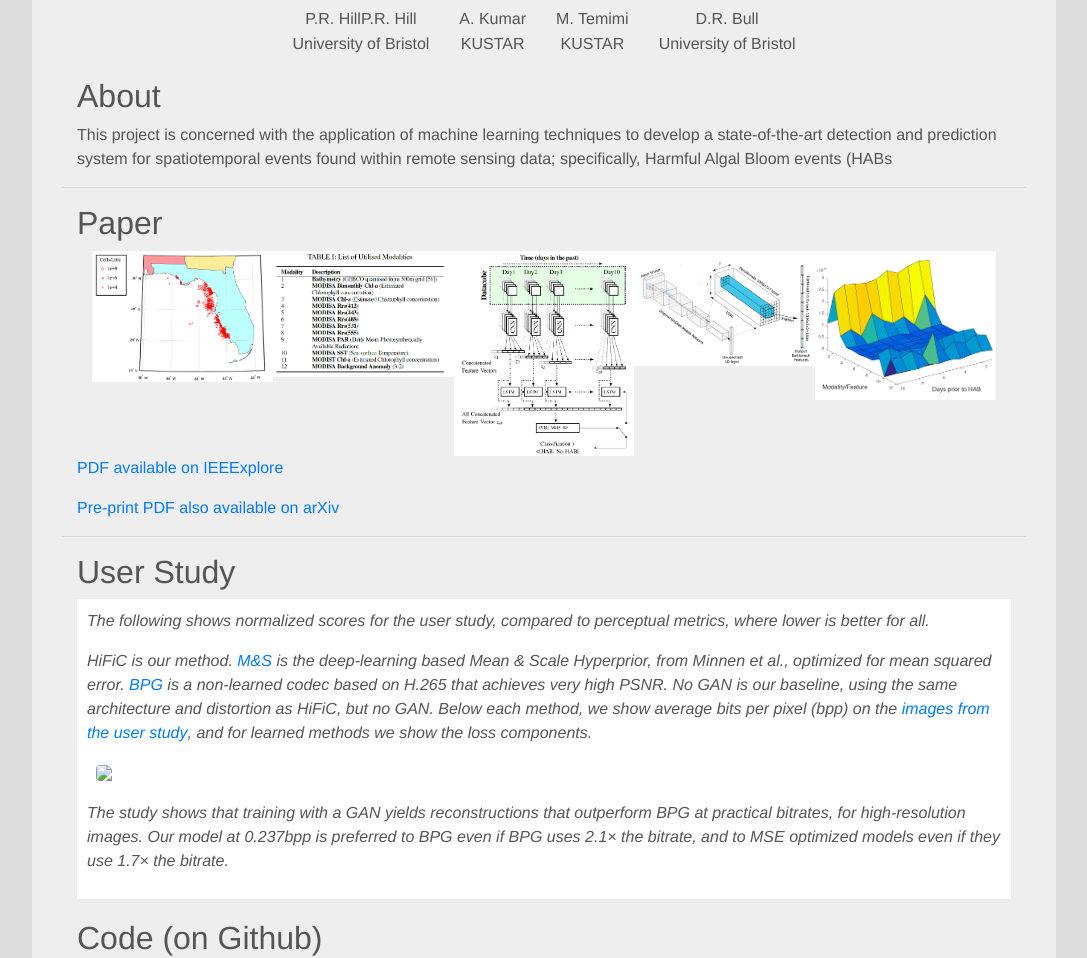
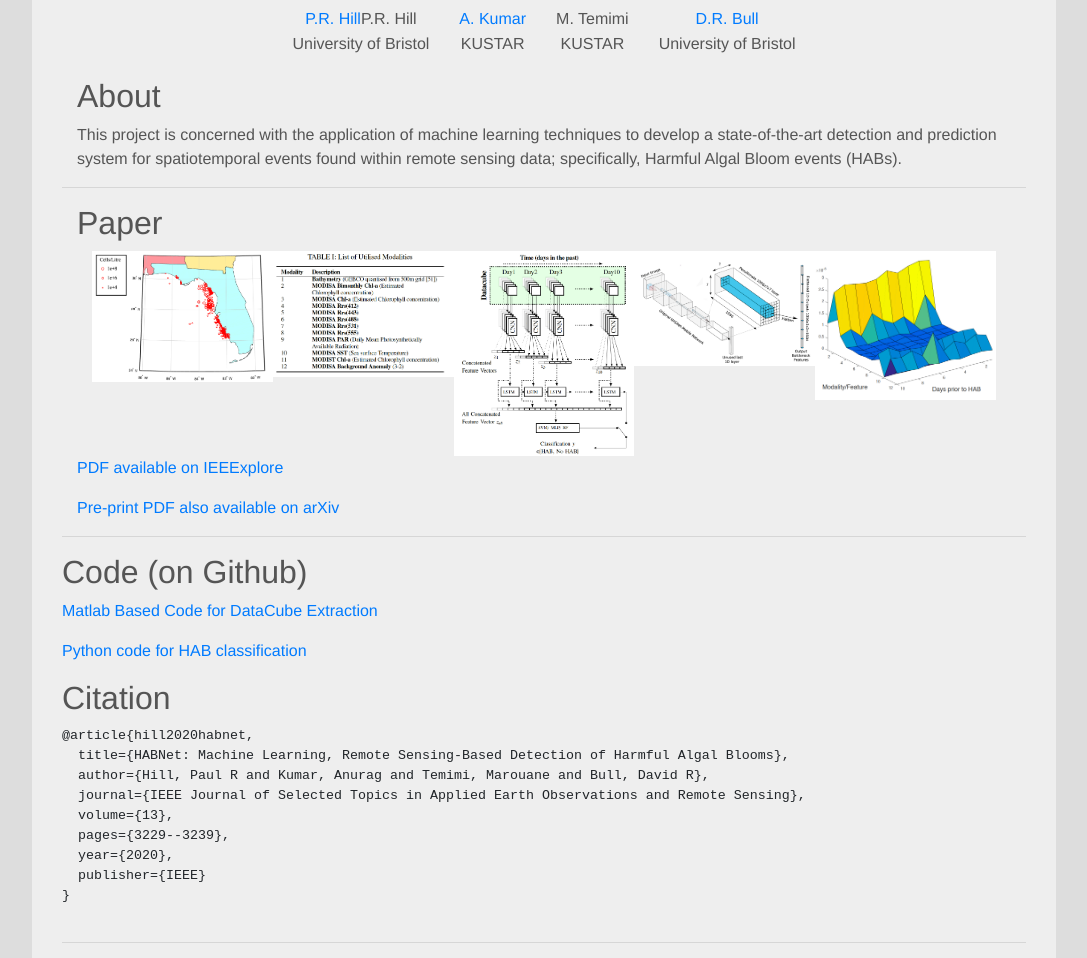
Before and after one commit to csprh/HABNET, a website: page index.html in a window 1280 px wide. Shown: the part 160-1118 px from the top of the page, without its empty margins (96-1183 px from the left). Drawn offline with nearby package versions, Linux system fonts and the light colour scheme.

Commit message:
first commit

```diff
--- a/index.html
+++ b/index.html
@@ -26,14 +26,14 @@
 <div class="page-container">
     <div class="inner">
         <div class="title">
-            <h1>HABNet:Machine Learning, Remote
+            <h1>HABNet: Machine Learning, Remote
 Sensing Based Detection of Harmful Algal Blooms</h1>
             <div class="container-sm">
                 <div class="row justify-content-md-center">
-                    <div class="col-sm-auto"><p><a hfref='http://www.bristol.ac.uk/engineering/people/paul-r-hill/index.html'>P.R. Hill</a>P.R. Hill</p><p>University of Bristol</p></div>
-                    <div class="col-sm-auto"><p><a hfref='https://scholar.google.com/citations?user=srDQE6sAAAAJl'>A. Kumar</a></p><p>KUSTAR</p></div>
-                    <div class="col-sm-auto"><p<a hfref='https://www.ku.ac.ae/academics/college-of-engineering/department/department-of-civil-infrastructure-and-environmental-engineering/people/dr-marouane-temimi'>M. Temimi</a></p><p>KUSTAR</p></div>
-		    <div class="col-sm-auto"><p><a hfref='http://www.bristol.ac.uk/engineering/people/david-r-bull/index.html'>D.R. Bull</a></p><p>University of Bristol</p></div>
+                    <div class="col-sm-auto"><p><a href='http://www.bristol.ac.uk/engineering/people/paul-r-hill/index.html'>P.R. Hill</a>P.R. Hill</p><p>University of Bristol</p></div>
+                    <div class="col-sm-auto"><p><a href='https://scholar.google.com/citations?user=srDQE6sAAAAJl'>A. Kumar</a></p><p>KUSTAR</p></div>
+                    <div class="col-sm-auto"><p<a href='https://www.ku.ac.ae/academics/college-of-engineering/department/department-of-civil-infrastructure-and-environmental-engineering/people/dr-marouane-temimi'>M. Temimi</a></p><p>KUSTAR</p></div>
+		    <div class="col-sm-auto"><p><a href='http://www.bristol.ac.uk/engineering/people/david-r-bull/index.html'>D.R. Bull</a></p><p>University of Bristol</p></div>
                 </div>
             </div>
         </div>
@@ -43,7 +43,7 @@ Sensing Based Detection of Harmful Algal Blooms</h1>
             <p>This project is concerned with the application of machine
 learning techniques to develop a state-of-the-art detection and
 prediction system for spatiotemporal events found within remote
-sensing data; specifically, Harmful Algal Bloom events (HABs
+sensing data; specifically, Harmful Algal Bloom events (HABs).
             </p>
         </div>
         <hr/>
@@ -68,40 +68,6 @@ sensing data; specifically, Harmful Algal Bloom events (HABs
             </p>
         </div>
         <hr/>
-        <div class="container-md">
-            <h2>User Study</h2>
-            <div class="outlined">
-                <div class="caption">
-                    <p>
-                        The following shows
-                        normalized scores for the user study, compared to perceptual metrics,
-                        where <strong>lower is better</strong> for all.
-                    </p>
-                    <p>
-                        <strong>HiFiC</strong> is our method.
-                        <a href="http://papers.nips.cc/paper/8275-joint-autoregressive-and-hierarchical-priors-for-learned-image-compression.pdf">
-                            M&amp;S</a> is the deep-learning based <em>Mean &amp; Scale Hyperprior</em>,
-                        from Minnen et al.,
-                        optimized for mean squared error.
-                        <a href="https://en.wikipedia.org/wiki/Better_Portable_Graphics">BPG</a> is a non-learned codec based on H.265 that achieves
-                        very high PSNR.
-                        <strong>No GAN</strong> is our baseline, using the same architecture and distortion
-                        as HiFiC, but no GAN.
-                        Below each method, we show <em>average</em> bits per pixel (bpp) on the
-                        <a target="_blank" href="https://storage.googleapis.com/hific/userstudy/visualize.html?perPage=1">
-                            images from the user study</a>,
-                        and for learned methods we show the loss components.
-                    </p>
-                    <img src="img_other/userstudy.png" class="img-figure rounded mx-auto d-block">
-                    <p>
-                        The study shows that training with a GAN yields reconstructions that outperform BPG at practical
-                        bitrates, for high-resolution images.
-                        Our model at 0.237bpp is preferred to
-                        BPG even if BPG uses 2.1&times; the bitrate, and to
-                        MSE optimized models even if they use 1.7&times; the bitrate.
-                    </p>
-                </div>
-            </div>
             <h2>Code (on Github)</h2>
 	    <p><a href='https://github.com/csprh/extractData'>Matlab Based Code for DataCube Extraction</a> </p>
 	    <p><a href='https://github.com/csprh/modelHAB'>Python code for HAB classification</a> </p>
```
Also changed, not shown: 2 other files.
